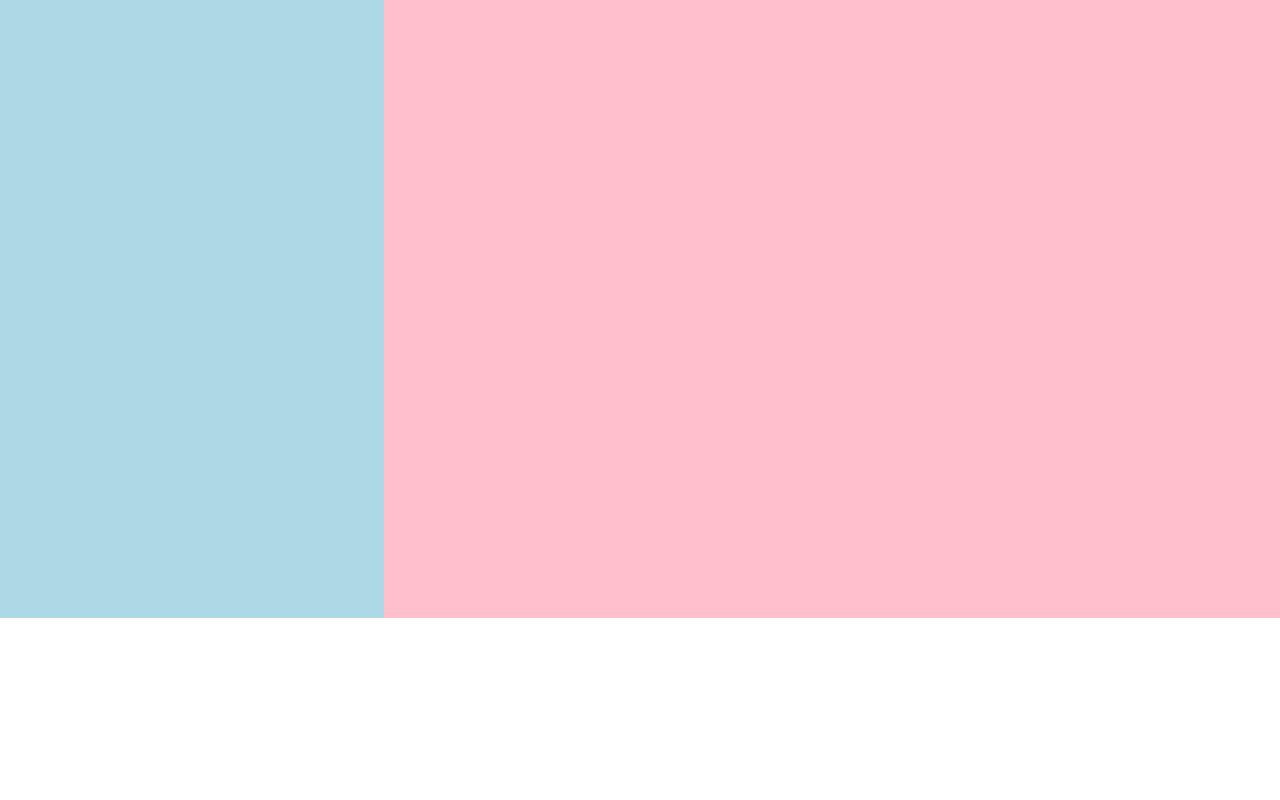
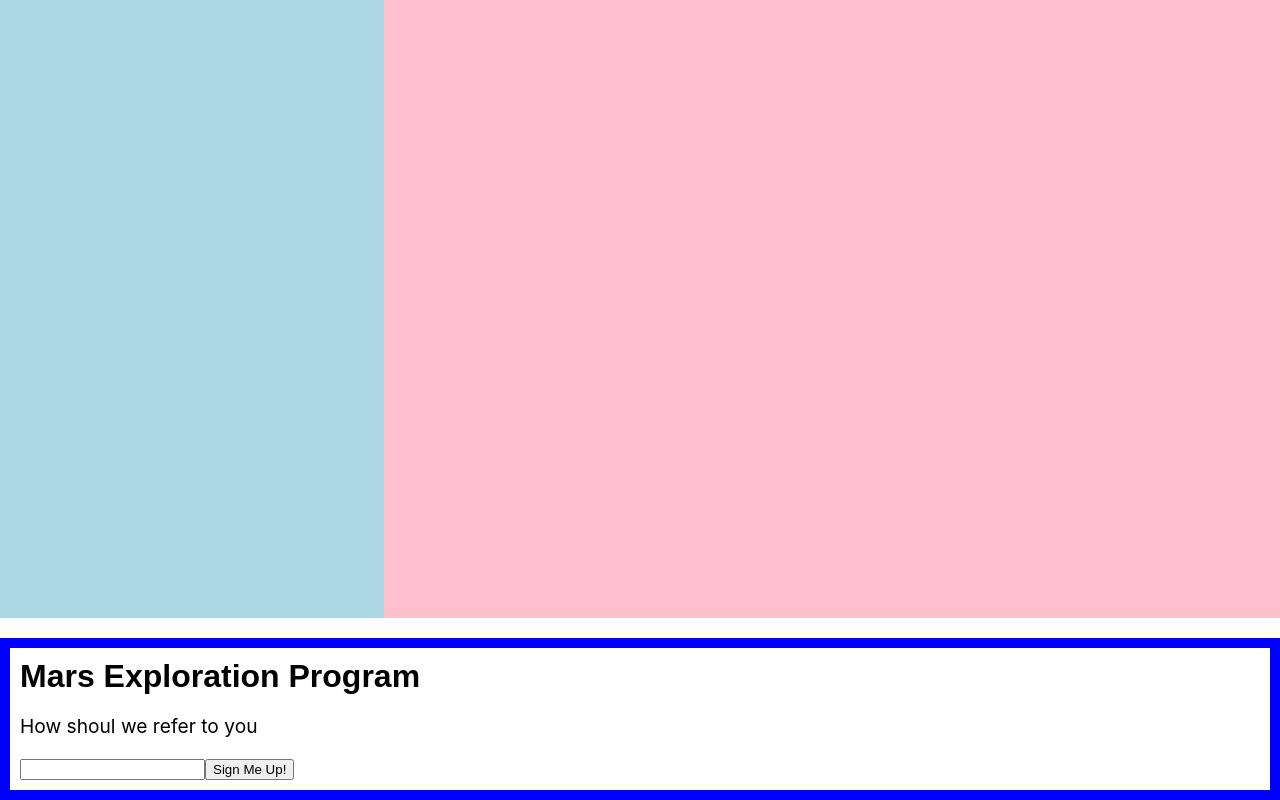
Before and after one commit to SonDinh5310/reactjs-tuts, a React (Create React App) app: page / in a window 1280 px wide. Shown: the part 1176-1976 px from the top of the page. Before the commit the page ends 1794 px from the top, so only its background shows below. Built offline with nearby package versions, Linux system fonts and the light colour scheme.

Commit message:
push code

```diff
--- a/public/index.html
+++ b/public/index.html
@@ -29,6 +29,7 @@
     <body>
         <noscript>You need to enable JavaScript to run this app.</noscript>
         <div id="root"></div>
+        <div id="container"></div>
         <!--
       This HTML file is a template.
       If you open it directly in the browser, you will see an empty page.
@@ -38,6 +39,5 @@
 
       To begin the development, run `npm start` or `yarn start`.
       To create a production bundle, use `npm run build` or `yarn build`.
-    -->
-  </body>
+    --></body>
 </html>
--- a/src/App.js
+++ b/src/App.js
@@ -162,7 +162,8 @@ export class Reservation extends React.Component {
 
     handleInputChange(event) {
         const target = event.target;
-    const value = target.type === "children" ? target.checked : target.value;
+        const value =
+            target.type === "children" ? target.checked : target.value;
         const name = target.name;
 
         this.setState({ [name]: value });
@@ -302,7 +303,9 @@ export function WelcomeDialog() {
     return (
         <FancyBorder color="blue">
             <h1 className="Dialog-title">Welcome</h1>
-      <p className="Dialog-message">Thank you for visting our spacecraft!</p>
+            <p className="Dialog-message">
+                Thank you for visting our spacecraft!
+            </p>
         </FancyBorder>
     );
 }
@@ -348,6 +351,50 @@ function SplitPane(props) {
 
 export function App() {
     return (
-    <SplitPane left={<Contacts></Contacts>} right={<Chat></Chat>}></SplitPane>
+        <SplitPane
+            left={<Contacts></Contacts>}
+            right={<Chat></Chat>}
+        ></SplitPane>
     );
 }
+
+function Dialog(props) {
+    return (
+        <FancyBorder color="blue">
+            <h1 className="Dialog-title">{props.title}</h1>
+            <p className="Dialog-message">{props.message}</p>
+            {props.children}
+        </FancyBorder>
+    );
+}
+
+export class SignUpDialog extends React.Component {
+    constructor(props) {
+        super(props);
+
+        this.handleChange = this.handleChange.bind(this);
+        this.handleSignUp = this.handleSignUp.bind(this);
+        this.state = { login: "" };
+        console.log(this.state);
+    }
+
+    render() {
+        return (
+            <Dialog
+                title="Mars Exploration Program"
+                message="How shoul we refer to you"
+            >
+                <input value={this.state.login} onChange={this.handleChange} />
+                <button onClick={this.handleSignUp}>Sign Me Up!</button>
+            </Dialog>
+        );
+    }
+
+    handleChange(e) {
+        this.setState({ login: e.target.value });
+    }
+
+    handleSignUp() {
+        alert(`Welcome aboard, ${this.state.login} !`);
+    }
+}
--- a/src/index.js
+++ b/src/index.js
@@ -10,6 +10,7 @@ import Clock, {
     Calculator,
     WelcomeDialog,
     App,
+    SignUpDialog,
 } from "./App";
 
 const numbers = [1, 2, 3, 4, 5, 6];
@@ -35,6 +36,8 @@ ReactDOM.render(
         <WelcomeDialog />
         <br />
         <App></App>
+        <br />
+        <SignUpDialog></SignUpDialog>
     </>,
     document.getElementById("root")
 );
```
Also changed, not shown: src/ThinkingInReact.js (added, +46 -0 lines). Lines whose indentation alone changed are shown as unchanged.
